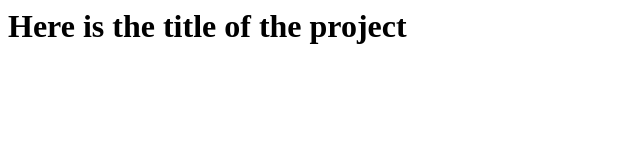
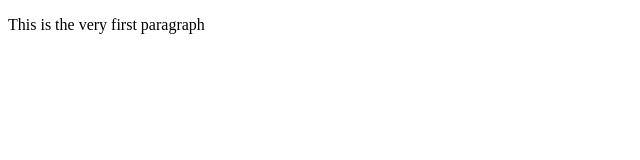
Before and after one commit to suzie-utrains/git-practice, a plain HTML site: page index.html in a window 1280 px wide. Shown: the whole page, without its empty margins (0-640 px from the left). Drawn offline with Linux system fonts and the light colour scheme.

Commit message:
Update index.html

```diff
--- a/index.html
+++ b/index.html
@@ -1 +1,9 @@
-<h1>Here is the title of the project </h1>
+<!DOCTYPE html>
+<html>
+    <head>
+            <title></title>
+    </head>
+    <body>
+            <p> This is the very first paragraph </p>
+    </body>
+</html>
```
